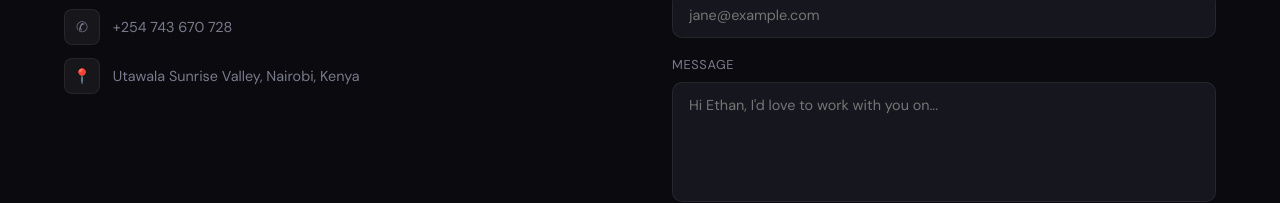
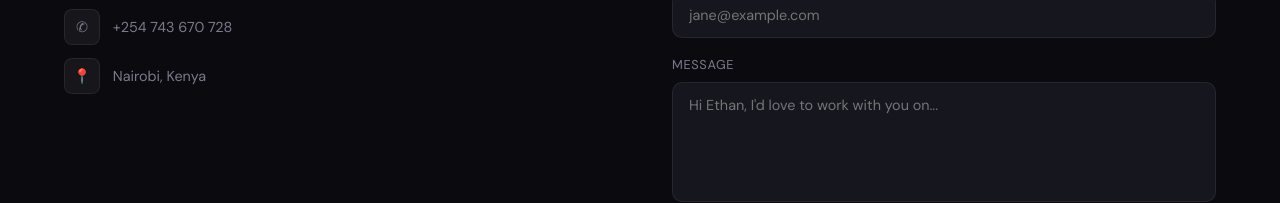
Before and after one commit to ethn-boyi/Ethan-portfolio, a plain HTML site: page index.html in a window 1280 px wide. Shown: the part 3427-3630 px from the top of the page. Drawn offline with nearby package versions, Linux system fonts and the light colour scheme.

Commit message:
changed location

```diff
--- a/index.html
+++ b/index.html
@@ -208,7 +208,7 @@
           </a>
           <div class="contact-item">
             <div class="contact-icon">📍</div>
-            Utawala Sunrise Valley, Nairobi, Kenya
+            Nairobi, Kenya
           </div>
         </div>
       </div>
```
